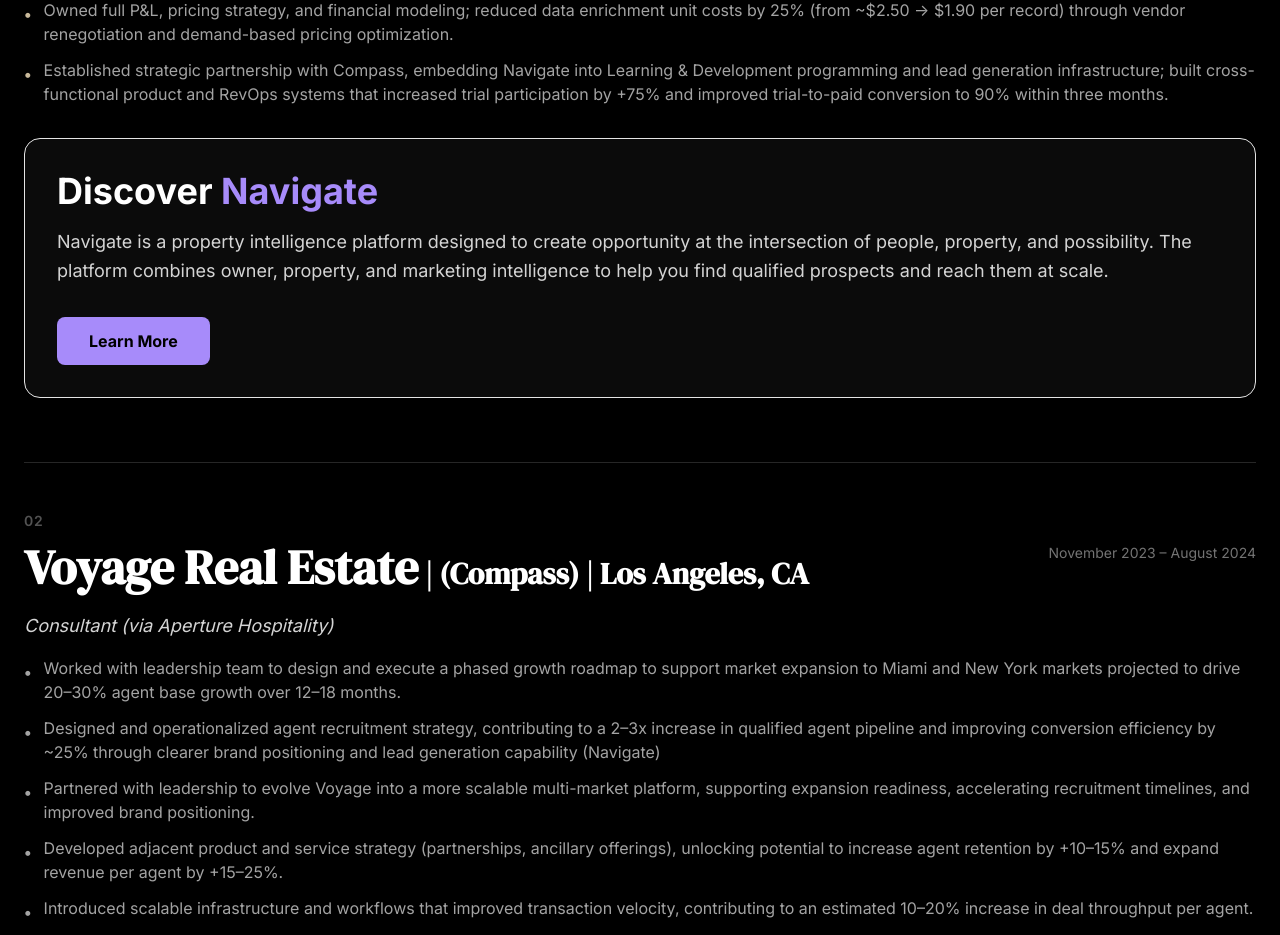
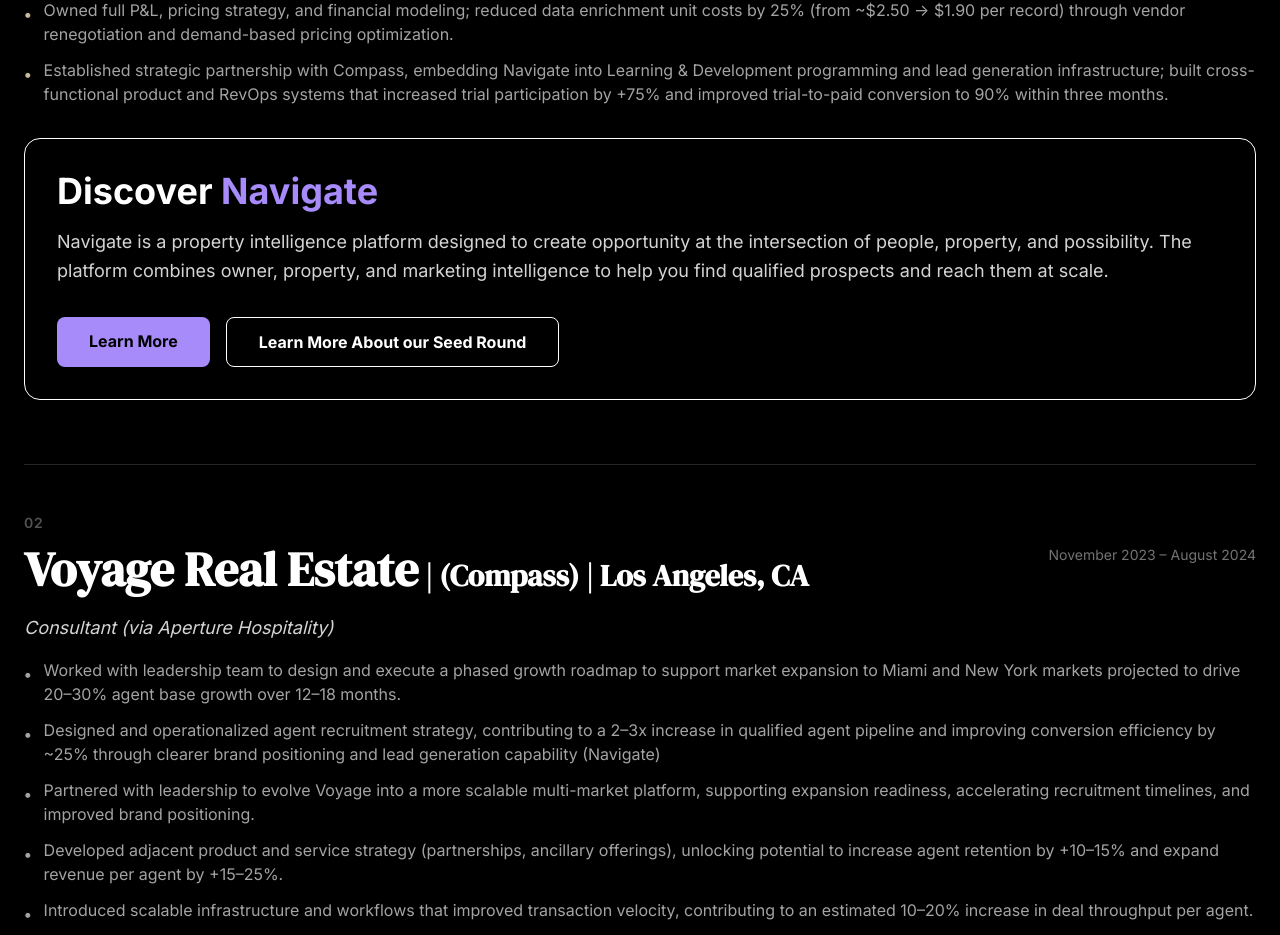
Before and after one commit to letsnavigatebmw/brandonmweaver, a React (Vite) app: page / in a window 1280 px wide. Shown: the part 3771-4706 px from the top of the page. Built offline with nearby package versions, Linux system fonts and the light colour scheme.

Commit message:
Update Discover Navigate box: clear background with white border + add Seed Round CTA

```diff
--- a/src/components/Projects.jsx
+++ b/src/components/Projects.jsx
@@ -147,7 +147,7 @@ export default function Projects() {
                 </ul>
 
                 {/* Navigate Platform Card */}
-                <div className="bg-gray-900/50 border border-purple-500/30 rounded-2xl p-8 space-y-4 mb-8">
+                <div className="bg-transparent border border-white rounded-2xl p-8 space-y-4 mb-8">
                   {/* Heading */}
                   <h2 className="text-3xl md:text-4xl font-bold">
                     <span className="text-white">Discover </span>
@@ -159,8 +159,8 @@ export default function Projects() {
                     Navigate is a property intelligence platform designed to create opportunity at the intersection of people, property, and possibility. The platform combines owner, property, and marketing intelligence to help you find qualified prospects and reach them at scale.
                   </p>
 
-                  {/* CTA */}
-                  <div className="pt-4">
+                  {/* CTAs */}
+                  <div className="pt-4 flex flex-col md:flex-row gap-4">
                     <a
                       href="https://www.letsnavigatenow.com"
                       target="_blank"
@@ -169,6 +169,14 @@ export default function Projects() {
                       style={{ backgroundColor: '#a78bfa', color: '#000000' }}
                     >
                       Learn More
+                    </a>
+                    <a
+                      href="https://letsnavigatenow.com/pg/invest"
+                      target="_blank"
+                      rel="noopener noreferrer"
+                      className="inline-block px-8 py-3 font-bold rounded-lg transition-colors border border-white text-white hover:bg-white hover:text-black"
+                    >
+                      Learn More About our Seed Round
                     </a>
                   </div>
                 </div>
```
